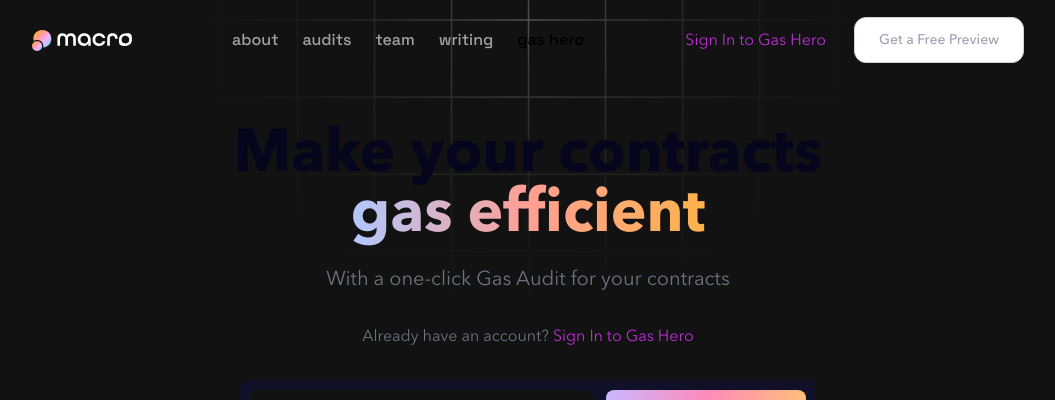
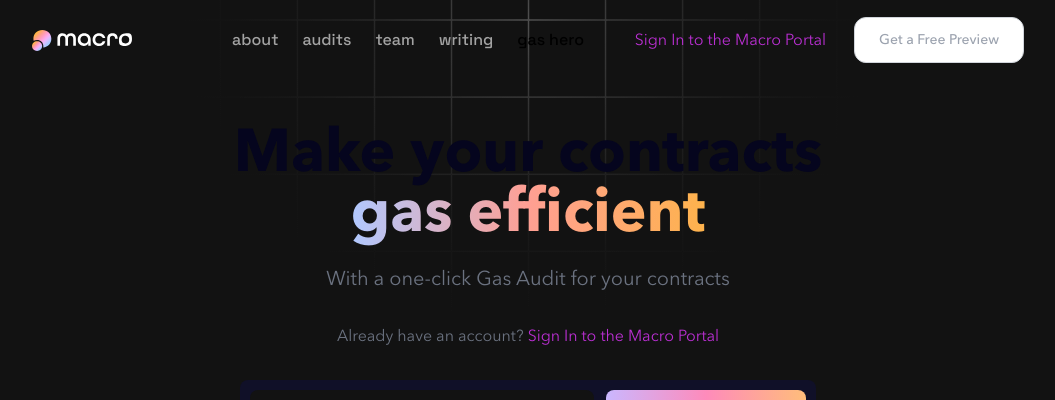
Before and after one commit to snowball-tools/website-example, a Next.js app: page /gas-hero in a window 1280 px wide. Shown: the top 400 px of the page, without its empty margins (112-1167 px from the left). Built offline with nearby package versions, Linux system fonts and the light colour scheme; no server answers.

Commit message:
fix: replace "Gas Hero" with "Portal" (#10)

```diff
--- a/src/components/Header/Header.tsx
+++ b/src/components/Header/Header.tsx
@@ -41,7 +41,7 @@ const Header = ({ ctaUrl, ctaText, handleCtaClick }: HeaderProps) => {
             href={`${APP_URL}/signup`}
             onClick={trackOnClick({ pos: 'nav' })}
           >
-            Sign In to Gas Hero
+            Sign In to the Macro Portal
           </Link>
 
           <CtaSecondary onClick={handleCtaClick} href={ctaUrl || '/'}>
--- a/src/components/Hero/HeroGasHero.tsx
+++ b/src/components/Hero/HeroGasHero.tsx
@@ -24,7 +24,7 @@ const HeroGasHero = () => {
           href={`${APP_URL}/signup`}
           onClick={trackOnClick({ pos: 'hero' })}
         >
-          Sign In to Gas Hero
+          Sign In to the Macro Portal
         </Link>
       </p>
 
--- a/src/components/Hero/HeroHome.tsx
+++ b/src/components/Hero/HeroHome.tsx
@@ -55,7 +55,7 @@ const HeroHome = ({ handleCtaClick }: HeroHomeProps) => {
           href={`${APP_URL}/signup`}
           onClick={trackOnClick({ pos: 'hero' })}
         >
-          Sign In to Gas Hero
+          Sign In to the Macro Portal
         </Link>
       </p>
     </div>
--- a/src/utils/constants.ts
+++ b/src/utils/constants.ts
@@ -1 +1 @@
-export const APP_URL = 'https://gas.0xmacro.com'
+export const APP_URL = 'https://portal.0xmacro.com'
```
